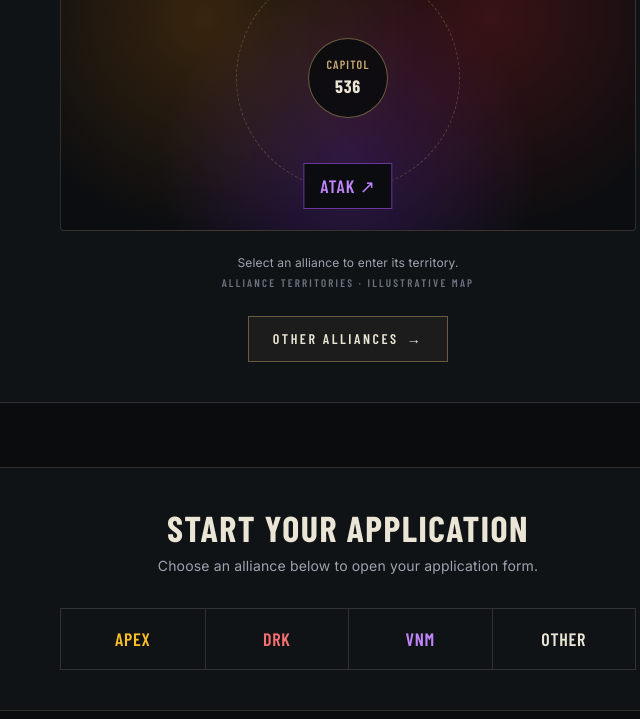
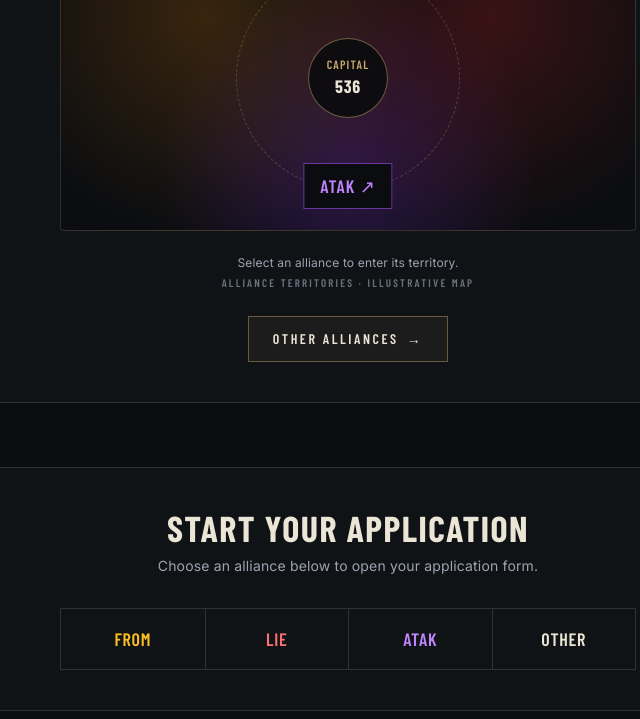
Before and after one commit to darkwarmail000-a11y/Server536, a plain HTML site: page index.html in a window 1280 px wide. Shown: the part 1424-2143 px from the top of the page, 292-932 px from the left. Drawn offline with nearby package versions, Linux system fonts and the light colour scheme; a web font is replaced by a local one.

Commit message:
Update index.html

```diff
--- a/index.html
+++ b/index.html
@@ -149,7 +149,7 @@
                 <!-- Decorative Capitol Ring -->
                 <div class="w-44 h-44 sm:w-56 sm:h-56 mx-auto rounded-full border border-dashed border-[#c8a96e]/30 flex items-center justify-center relative">
                     <div class="w-20 h-20 rounded-full border border-[#c8a96e]/50 bg-[#0a0c0e]/90 flex flex-col items-center justify-center">
-                        <span class="font-display text-xs text-[#c8a96e] tracking-widest">CAPITOL</span>
+                        <span class="font-display text-xs text-[#c8a96e] tracking-widest">CAPITAL</span>
                         <span class="font-display text-lg font-bold">536</span>
                     </div>
 
@@ -181,9 +181,9 @@
             <p class="text-sm text-gray-400 mb-8">Choose an alliance below to open your application form.</p>
 
             <div class="grid grid-cols-4 border border-[#ebe5d5]/15 divide-x divide-[#ebe5d5]/15 max-w-xl mx-auto">
-                <button onclick="openApplyForm('APEX')" class="py-4 font-display text-lg text-amber-400 hover:bg-amber-500/10 transition">APEX</button>
-                <button onclick="openApplyForm('DRK')" class="py-4 font-display text-lg text-red-400 hover:bg-red-500/10 transition">DRK</button>
-                <button onclick="openApplyForm('VNM')" class="py-4 font-display text-lg text-purple-400 hover:bg-purple-500/10 transition">VNM</button>
+                <button onclick="openApplyForm('APEX')" class="py-4 font-display text-lg text-amber-400 hover:bg-amber-500/10 transition">FROM</button>
+                <button onclick="openApplyForm('DRK')" class="py-4 font-display text-lg text-red-400 hover:bg-red-500/10 transition">Lie</button>
+                <button onclick="openApplyForm('VNM')" class="py-4 font-display text-lg text-purple-400 hover:bg-purple-500/10 transition">ATAK</button>
                 <button onclick="openApplyForm('Other')" class="py-4 font-display text-lg text-[#ebe5d5] hover:bg-white/5 transition">Other</button>
             </div>
         </section>
```
